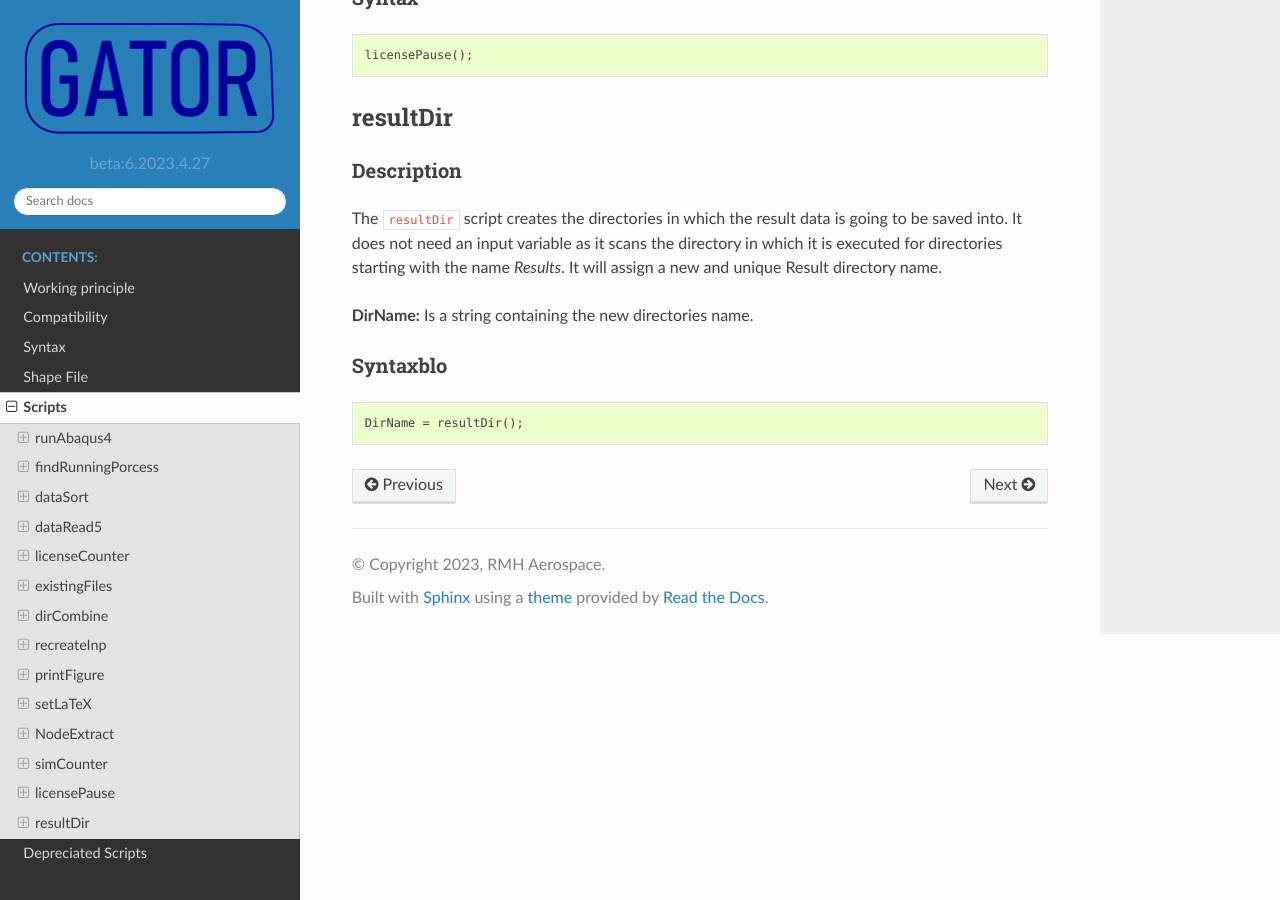
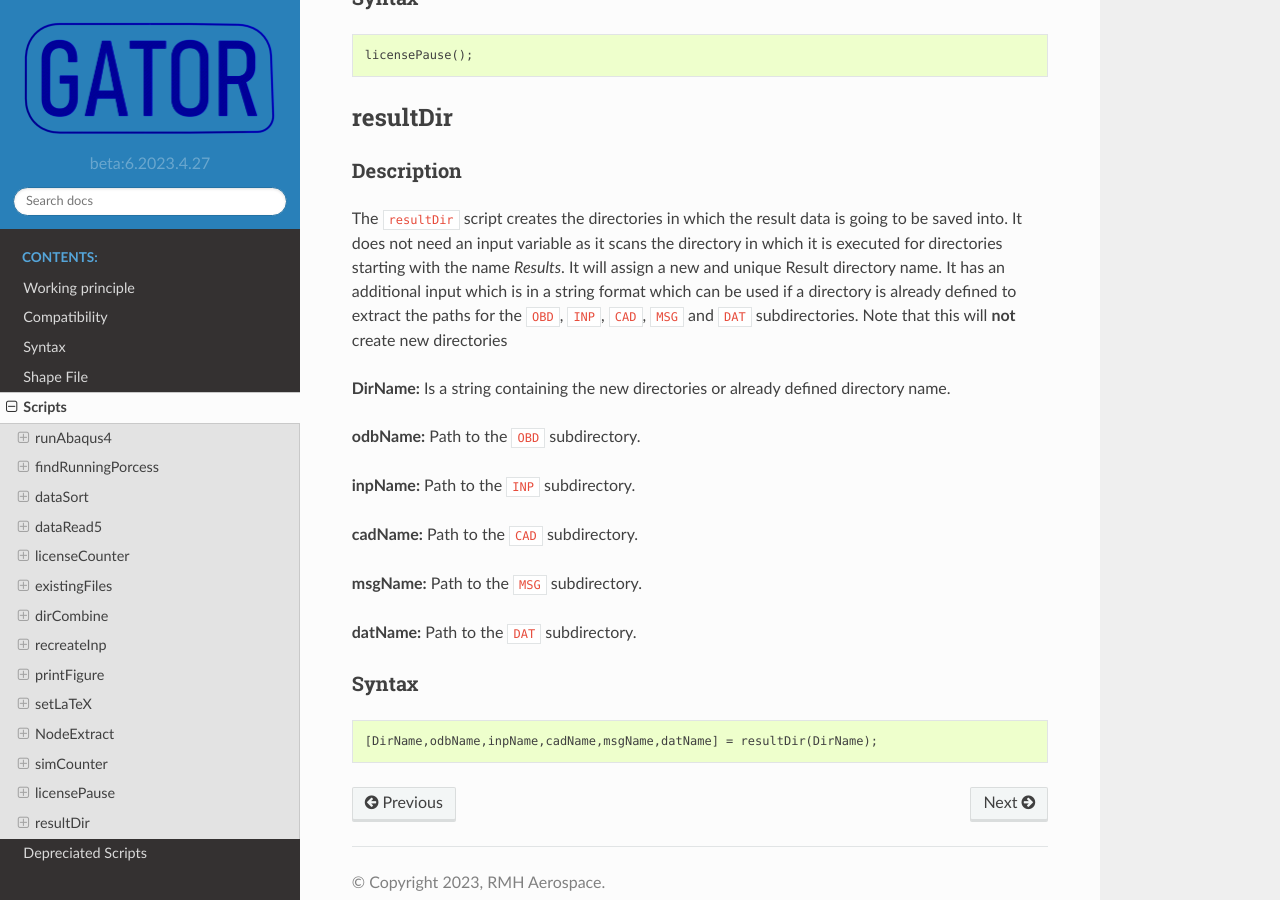
Before and after one commit to aq18507/GATORdocs, a Sphinx documentation site: the page built from doc/Scripts.rst, in a window 1280 px wide and 900 px high, scrolled down 7505 px. Built offline with Sphinx 7.4.7 and the Read the Docs theme 2.0.0, drawn with Linux system fonts in a browser that asks for light colours; pages that are not in the unit, such as notebooks, are missing from menus.

Commit message:
docs: update Scripts.rst

```diff
--- a/doc/Scripts.rst
+++ b/doc/Scripts.rst
@@ -320,13 +320,23 @@ resultDir
 Description
 +++++++++++
 
-The ``resultDir`` script creates the directories in which the result data is going to be saved into. It does not need an input variable as it scans the directory in which it is executed for directories starting with the name *Results*. It will assign a new and unique Result directory name.
+The ``resultDir`` script creates the directories in which the result data is going to be saved into. It does not need an input variable as it scans the directory in which it is executed for directories starting with the name *Results*. It will assign a new and unique Result directory name. It has an additional input which is in a string format which can be used if a directory is already defined to extract the paths for the ``OBD``, ``INP``, ``CAD``, ``MSG`` and ``DAT`` subdirectories. Note that this will **not** create new directories
 
-**DirName:** Is a string containing the new directories name.
+**DirName:** Is a string containing the new directories or already defined directory name.
 
-Syntaxblo
+**odbName:** Path to the ``OBD`` subdirectory.
+
+**inpName:** Path to the ``INP`` subdirectory.
+
+**cadName:** Path to the ``CAD`` subdirectory.
+
+**msgName:** Path to the ``MSG`` subdirectory.
+
+**datName:** Path to the ``DAT`` subdirectory.
+
+Syntax
 ++++++
 
 .. code-block:: matlab
 
-    DirName = resultDir();
+    [DirName,odbName,inpName,cadName,msgName,datName] = resultDir(DirName);
```
